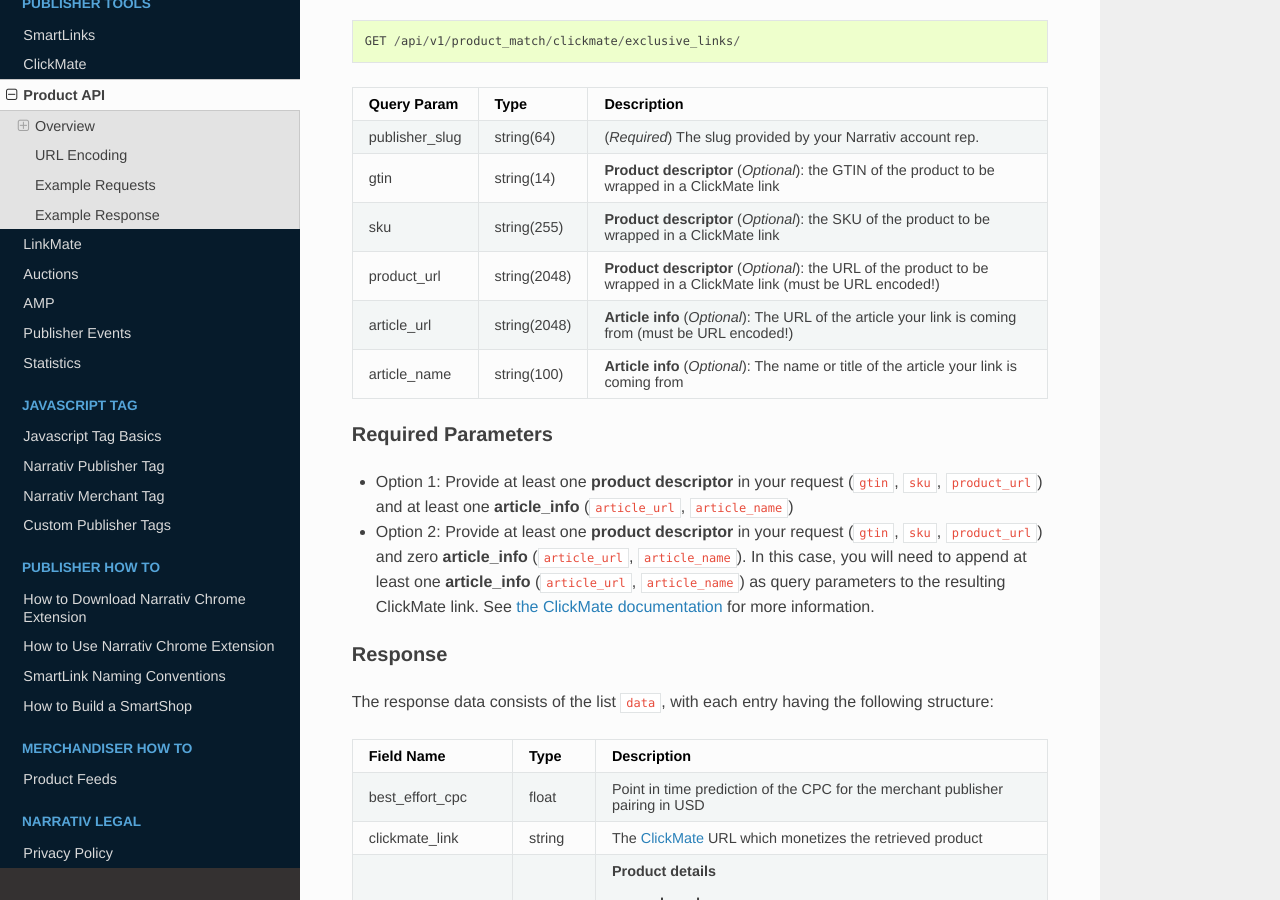
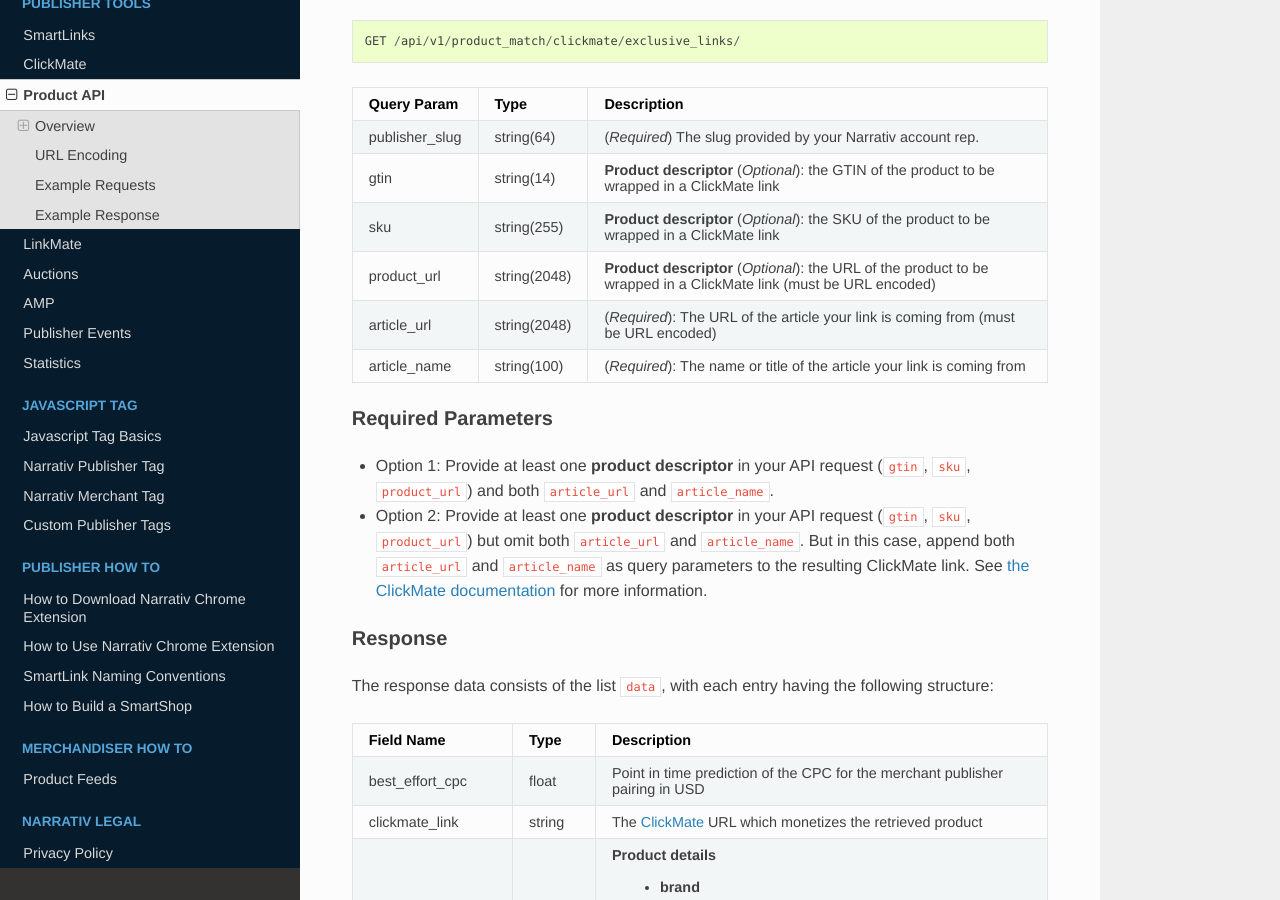
Before and after one commit to robinssq/api-docs, a Sphinx documentation site: the page built from docs/productapi.rst, in a window 1280 px wide and 900 px high, scrolled down 305 px. Built offline with Sphinx 7.4.7 and the Read the Docs theme 2.0.0, drawn with Linux system fonts in a browser that asks for light colours.

Commit message:
Making article_name and article_url required
Updated docs to make it clear that both article_name and article_url need to be included in either the API request or appended to the clickmate url

```diff
--- a/docs/productapi.rst
+++ b/docs/productapi.rst
@@ -40,23 +40,22 @@
 
    * - product_url
      - string(2048)
-     - **Product descriptor** (*Optional*): the URL of the product to be wrapped in a ClickMate link (must be URL encoded!)
+     - **Product descriptor** (*Optional*): the URL of the product to be wrapped in a ClickMate link (must be URL encoded)
 
    * - article_url
      - string(2048)
-     - **Article info** (*Optional*): The URL of the article your link is coming from (must be URL encoded!)
+     - (*Required*): The URL of the article your link is coming from (must be URL encoded)
 
    * - article_name
      - string(100)
-     - **Article info** (*Optional*): The name or title of the article your link is coming from
+     - (*Required*): The name or title of the article your link is coming from
 
 
 Required Parameters
 ^^^^^^^^^^^^^^^^^^^
 
-- Option 1: Provide at least one **product descriptor** in your request (``gtin``, ``sku``, ``product_url``) and at least one **article_info** (``article_url``, ``article_name``)
-- Option 2: Provide at least one **product descriptor** in your request (``gtin``, ``sku``, ``product_url``) and zero **article_info** (``article_url``, ``article_name``).
-  In this case, you will need to append at least one **article_info** (``article_url``, ``article_name``) as query parameters to the resulting ClickMate link.
+- Option 1: Provide at least one **product descriptor** in your API request (``gtin``, ``sku``, ``product_url``) and both ``article_url`` and ``article_name``.
+- Option 2: Provide at least one **product descriptor** in your API request (``gtin``, ``sku``, ``product_url``) but omit both ``article_url`` and ``article_name``. But in this case, append both ``article_url`` and ``article_name`` as query parameters to the resulting ClickMate link.
   See :ref:`the ClickMate documentation <clickmate_overview>` for more information.
 
 
```
